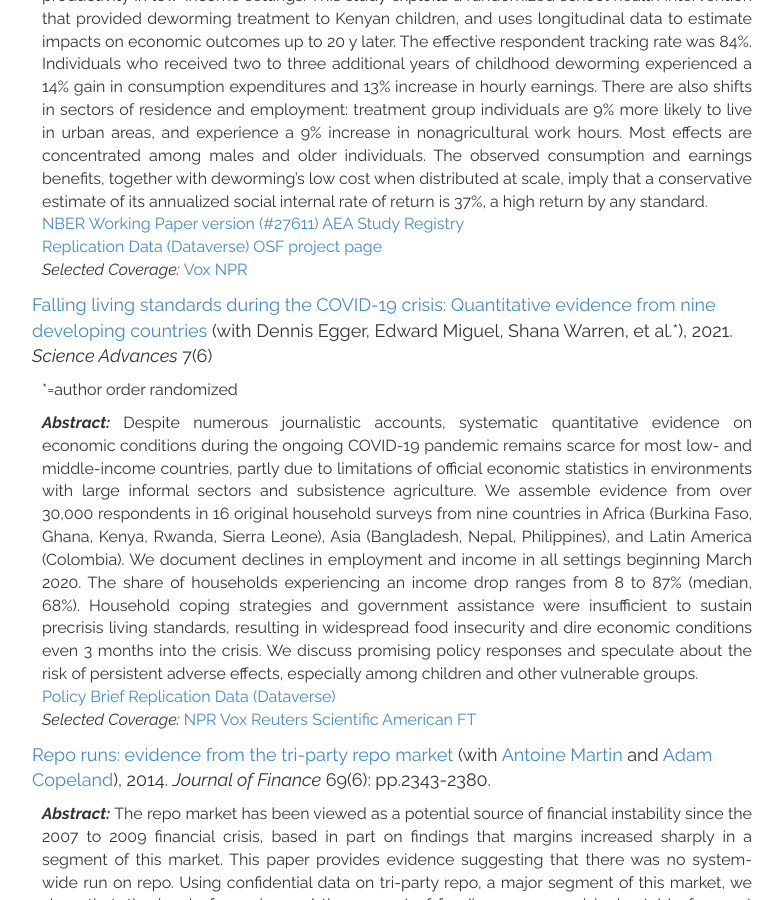
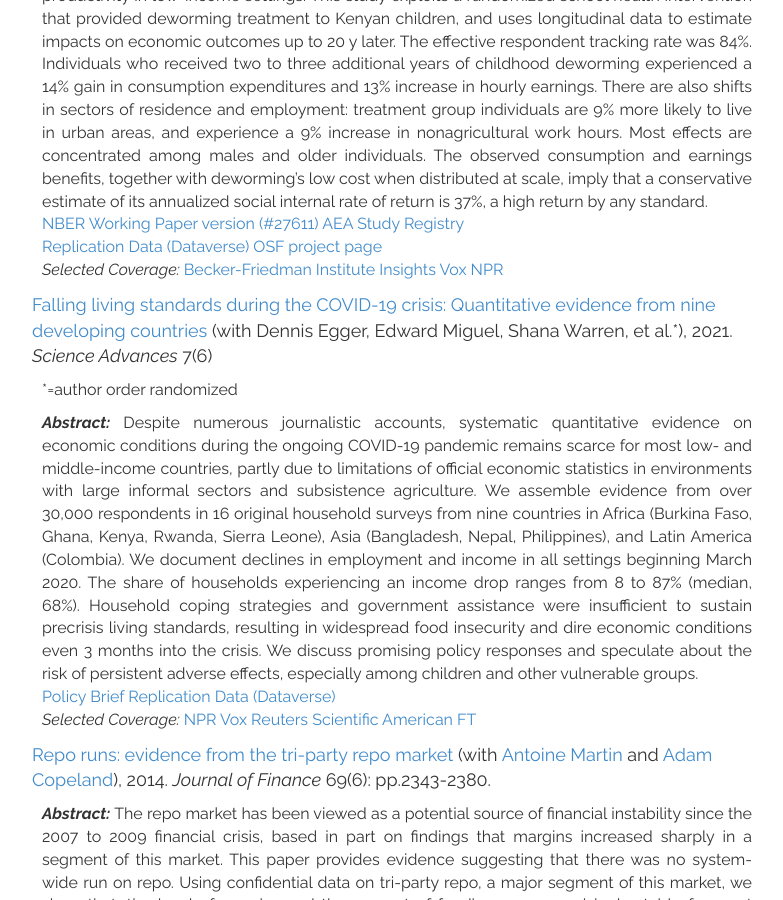
Before and after one commit to mwwalker/mwwalker.github.io, a Jekyll site: the page built from research/index.html, in a window 1280 px wide and 900 px high, scrolled down 1660 px. Shown: the whole window, without its empty margins (248-1031 px from the left). Built offline with Jekyll 4.4.1, drawn with Linux system fonts in a browser that asks for light colours; some of the changed lines change nothing that is shown.

Commit message:
Update index.html

```diff
--- a/research/index.html
+++ b/research/index.html
@@ -90,7 +90,7 @@ through the lens of a simple household optimization framework.
               <a href="https://www.socialscienceregistry.org/trials/1191"> AEA Study Registry </a>  <br>
                 <a href="https://dataverse.harvard.edu/dataset.xhtml?persistentId=doi:10.7910/DVN/TTYMHI"> Replication Data (Dataverse) </a>
                 <a href="https://osf.io/gx96j/"> OSF project page </a> <br>
-                <em> Selected Coverage: </em> <a href="https://bfi.uchicago.edu/insight/multimedia/economic-impacts-of-deworming/"? Becker-Friedman Institute Insights </a> <a href="https://www.vox.com/future-perfect/2020/8/6/21354847/kremer-miguel-worms-deworming"> Vox </a> <a href="https://www.npr.org/sections/goatsandsoda/2020/08/13/898922003/could-giving-kids-a-50-cent-pill-massively-boost-their-income-years-later"> NPR </a>
+                <em> Selected Coverage: </em> <a href="https://bfi.uchicago.edu/insight/multimedia/economic-impacts-of-deworming/"> Becker-Friedman Institute Insights </a> <a href="https://www.vox.com/future-perfect/2020/8/6/21354847/kremer-miguel-worms-deworming"> Vox </a> <a href="https://www.npr.org/sections/goatsandsoda/2020/08/13/898922003/could-giving-kids-a-50-cent-pill-massively-boost-their-income-years-later"> NPR </a>
 
             </p>
 
```
